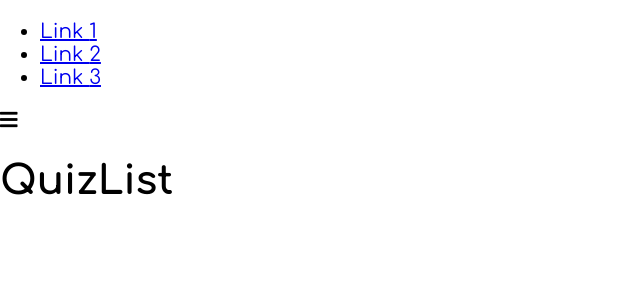
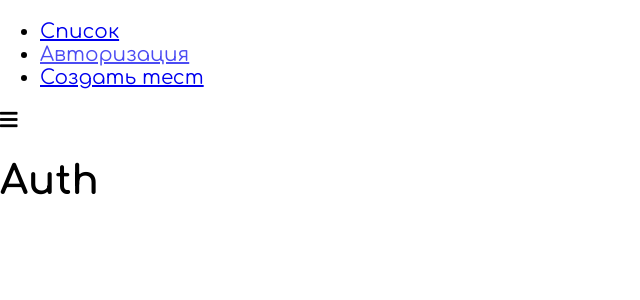
Before and after one commit to Belchenkov/react-quiz, a React app: page /auth in a window 1280 px wide. Shown: the top 300 px of the page, without its empty margins (0-640 px from the left). Built offline with nearby package versions, Linux system fonts and the light colour scheme.

Commit message:
Navigation

```diff
--- a/src/App.js
+++ b/src/App.js
@@ -12,10 +12,10 @@ class App extends Component {
     return (
         <Layout>
             <Switch>
-                <Route path="/" component={QuizList} />
                 <Route path="/auth" component={Auth} />
                 <Route path="/quiz-creator" component={QuizCreator} />
                 <Route path="/quiz/:id" component={Quiz} />
+                <Route path="/" component={QuizList} />
             </Switch>
         </Layout>
     );
--- a/src/components/Navigation/Drawer/Drawer.css
+++ b/src/components/Navigation/Drawer/Drawer.css
@@ -30,7 +30,7 @@
 
 .Drawer ul li a {
     color: #363d54;
-    font-size: 30px;
+    font-size: 25px;
     text-decoration: none;
     background: #fff;
     position: relative;
--- a/src/components/Navigation/Drawer/Drawer.js
+++ b/src/components/Navigation/Drawer/Drawer.js
@@ -1,17 +1,32 @@
 import React, { Component } from 'react';
+import { NavLink } from 'react-router-dom';
 import classes from './Drawer.css';
+
 import BackDrop from "../../UI/BackDrop/BackDrop";
 
 const links = [
-    1,2,3
+    { to: '/', label: 'Список', exact: true },
+    { to: '/auth', label: 'Авторизация', exact: false },
+    { to: '/quiz-creator', label: 'Создать тест', exact: false }
 ];
 
 class Drawer extends Component {
+    clickHandler = () => {
+        this.props.onClose();
+    };
+
     renderLinks () {
         return links.map((link, index) => {
             return (
                 <li key={index}>
-                    <a href="#">Link {link}</a>
+                    <NavLink
+                        to={link.to}
+                        exact={link.exact}
+                        activeClassName={classes.active}
+                        onClick={this.clickHandler}
+                    >
+                        { link.label }
+                    </NavLink>
                 </li>
             );
         })
```
